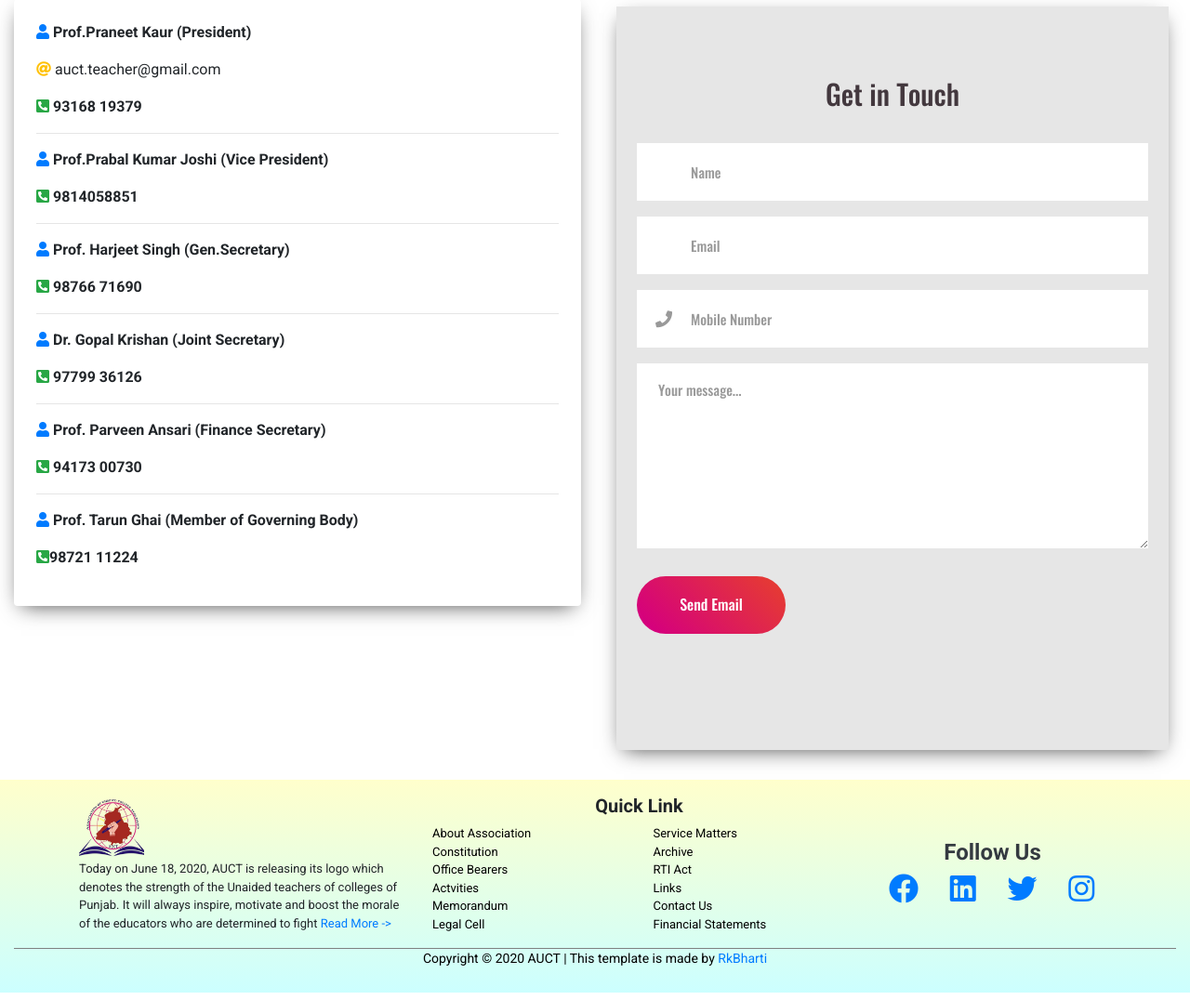
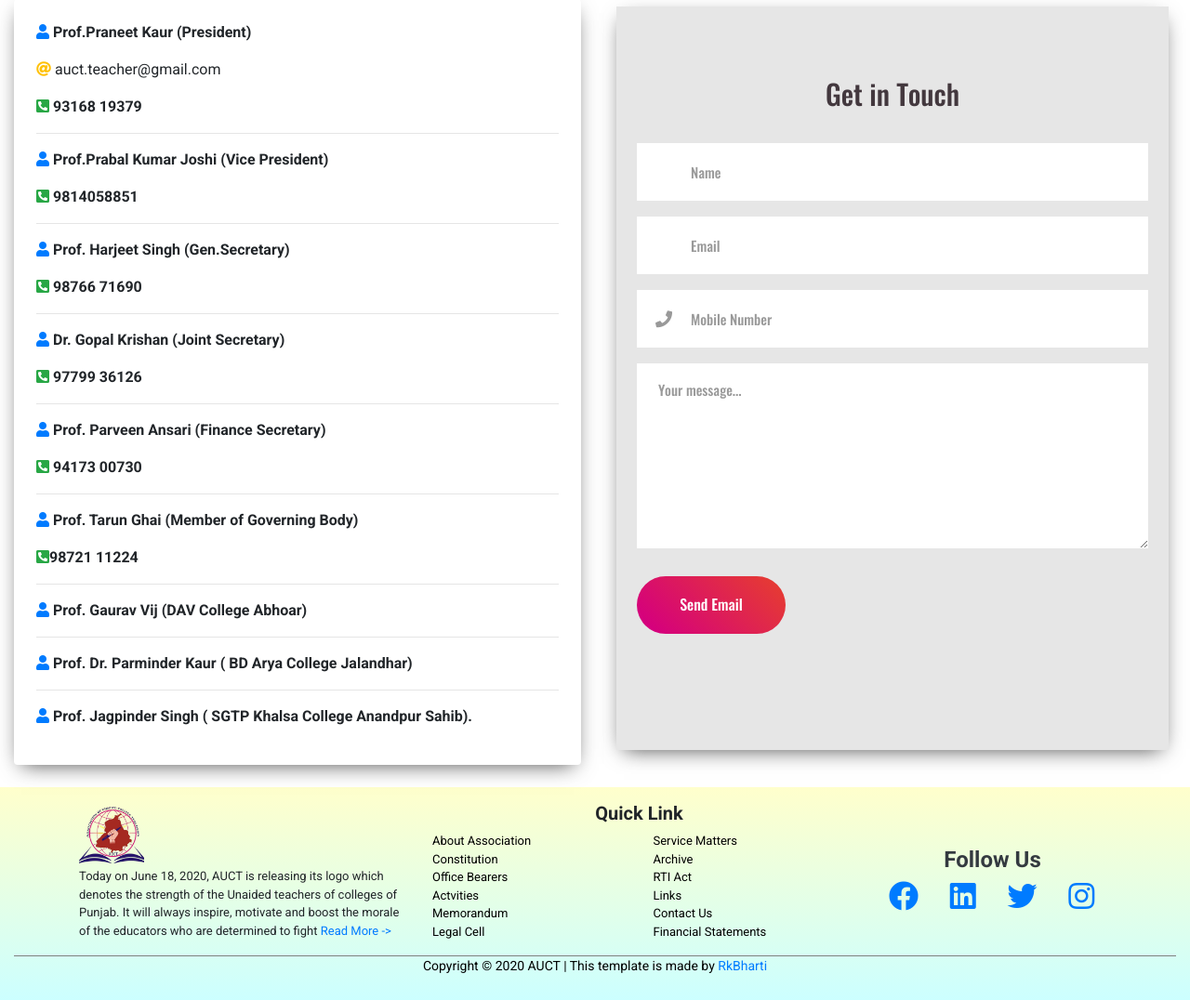
Before and after one commit to rkb9878/AUCT, a PHP site: page /contactUs.php in a window 1280 px wide. Shown: the part 348-1424 px from the top of the page at 93% size. Run offline with PHP 8.4, Linux system fonts and the light colour scheme; some libraries are stand-ins or nearby versions; some web fonts are replaced.

Commit message:
change in contact pages

```diff
--- a/contactUs.php
+++ b/contactUs.php
@@ -66,6 +66,12 @@
                 <p class="font-weight-bold"><b><i class=" fas fa-user text-primary"></i> </b>Prof. Tarun Ghai (Member of Governing Body)</p>
 
                 <p><b><i class=" text-success fas fa-phone-square-alt"></i>98721 11224 </b></p>
+                <hr>
+                <p class="font-weight-bold"><b><i class=" fas fa-user text-primary"></i> </b>Prof. Gaurav Vij (DAV College Abhoar)</p>
+                <hr>
+                <p class="font-weight-bold"><b><i class=" fas fa-user text-primary"></i> </b>Prof. Dr. Parminder Kaur ( BD Arya College Jalandhar)</p>
+                <hr>
+                <p class="font-weight-bold"><b><i class=" fas fa-user text-primary"></i> </b> Prof. Jagpinder Singh ( SGTP Khalsa College Anandpur Sahib).</p>
             </div>
         </div>
 
```
